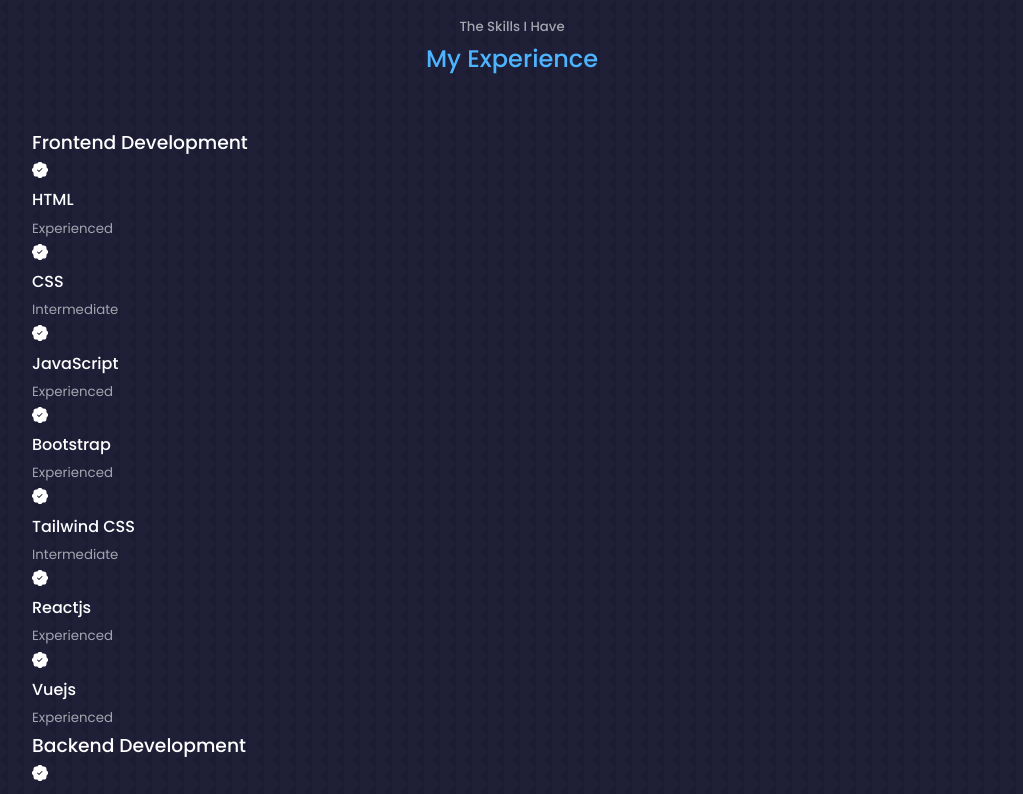
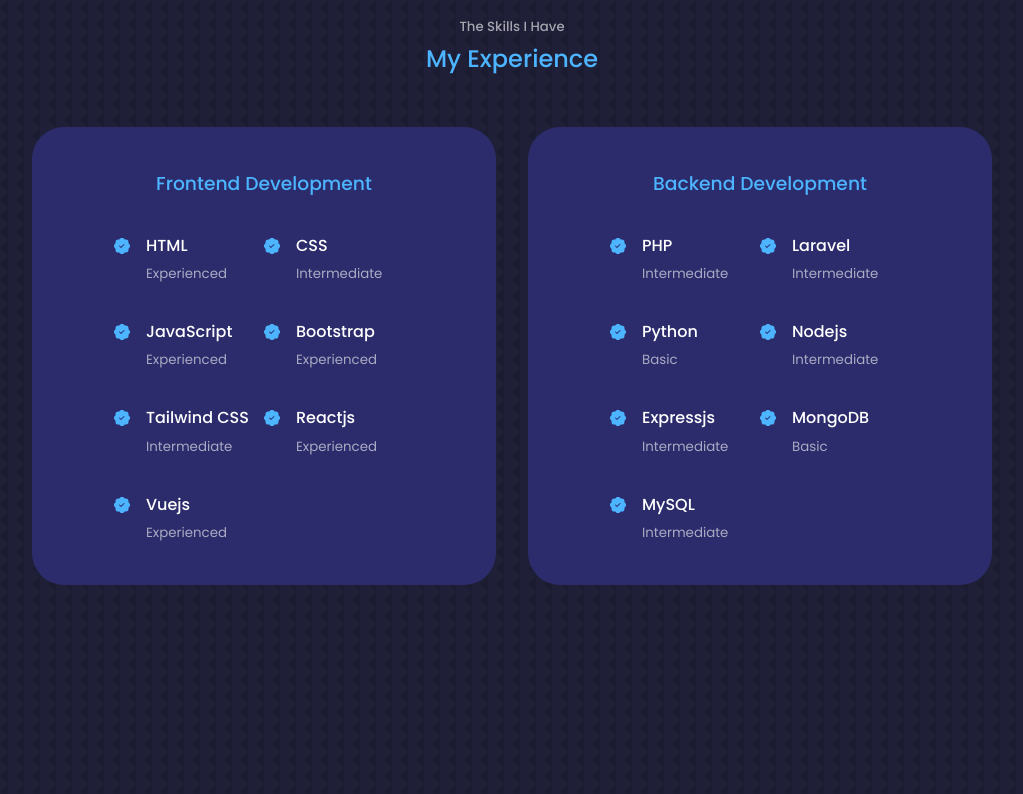
Before and after one commit to hamzaafzal9009/react-portfolio-website, a React (Create React App) app: page / in a window 1280 px wide. Shown: the part 1840-2634 px from the top of the page, without its empty margins (128-1151 px from the left). Built offline with nearby package versions, Linux system fonts and the light colour scheme.

Commit message:
experience css added

```diff
--- a/src/components/experience/Experience.jsx
+++ b/src/components/experience/Experience.jsx
@@ -12,39 +12,54 @@
           <h3>Frontend Development</h3>
           <div className="experience__content">
             <article className="experience__details">
-              <BsPatchCheckFill />
+              <BsPatchCheckFill className="experience__details-icon" />
+              <div>
                 <h4>HTML</h4>
                 <small className="text-light">Experienced</small>
+              </div>
             </article>
             <article className="experience__details">
-              <BsPatchCheckFill />
+              <BsPatchCheckFill className="experience__details-icon" />
+
+              <div>
                 <h4>CSS</h4>
                 <small className="text-light">Intermediate</small>
+              </div>
             </article>
             <article className="experience__details">
-              <BsPatchCheckFill />
+              <BsPatchCheckFill className="experience__details-icon" />
+              <div>
                 <h4>JavaScript</h4>
                 <small className="text-light">Experienced</small>
+              </div>
             </article>
             <article className="experience__details">
-              <BsPatchCheckFill />
+              <BsPatchCheckFill className="experience__details-icon" />
+              <div>
                 <h4>Bootstrap</h4>
                 <small className="text-light">Experienced</small>
+              </div>
             </article>
             <article className="experience__details">
-              <BsPatchCheckFill />
+              <BsPatchCheckFill className="experience__details-icon" />
+              <div>
                 <h4>Tailwind CSS</h4>
                 <small className="text-light">Intermediate</small>
+              </div>
             </article>
             <article className="experience__details">
-              <BsPatchCheckFill />
+              <BsPatchCheckFill className="experience__details-icon" />
+              <div>
                 <h4>Reactjs</h4>
                 <small className="text-light">Experienced</small>
+              </div>
             </article>
             <article className="experience__details">
-              <BsPatchCheckFill />
+              <BsPatchCheckFill className="experience__details-icon" />
+              <div>
                 <h4>Vuejs</h4>
                 <small className="text-light">Experienced</small>
+              </div>
             </article>
           </div>
         </div>
@@ -54,39 +69,53 @@
           <h3>Backend Development</h3>
           <div className="experience__content">
             <article className="experience__details">
-              <BsPatchCheckFill />
+              <BsPatchCheckFill className="experience__details-icon" />
+              <div>
                 <h4>PHP</h4>
-              <small className="text-light">Experienced</small>
+                <small className="text-light">Intermediate</small>
+              </div>
             </article>
             <article className="experience__details">
-              <BsPatchCheckFill />
+              <BsPatchCheckFill className="experience__details-icon" />
+              <div>
                 <h4>Laravel</h4>
-              <small className="text-light">Experienced</small>
+                <small className="text-light">Intermediate</small>
+              </div>
             </article>
             <article className="experience__details">
-              <BsPatchCheckFill />
+              <BsPatchCheckFill className="experience__details-icon" />
+              <div>
                 <h4>Python</h4>
                 <small className="text-light">Basic</small>
+              </div>
             </article>
             <article className="experience__details">
-              <BsPatchCheckFill />
+              <BsPatchCheckFill className="experience__details-icon" />
+              <div>
                 <h4>Nodejs</h4>
                 <small className="text-light">Intermediate</small>
+              </div>
             </article>
             <article className="experience__details">
-              <BsPatchCheckFill />
+              <BsPatchCheckFill className="experience__details-icon" />
+              <div>
                 <h4>Expressjs</h4>
                 <small className="text-light">Intermediate</small>
+              </div>
             </article>
             <article className="experience__details">
-              <BsPatchCheckFill />
+              <BsPatchCheckFill className="experience__details-icon" />
+              <div>
                 <h4>MongoDB</h4>
                 <small className="text-light">Basic</small>
+              </div>
             </article>
             <article className="experience__details">
-              <BsPatchCheckFill />
+              <BsPatchCheckFill className="experience__details-icon" />
+              <div>
                 <h4>MySQL</h4>
                 <small className="text-light">Intermediate</small>
+              </div>
             </article>
           </div>
         </div>
--- a/src/components/experience/experience.css
+++ b/src/components/experience/experience.css
@@ -0,0 +1,43 @@
+.experience__container {
+  display: grid;
+  grid-template-columns: 1fr 1fr;
+  gap: 2rem;
+}
+
+.experience__container > div {
+  background-color: var(--color-bg-variant);
+  padding: 2.4rem 5rem;
+  border-radius: 2rem;
+  border: 2px solid transparent;
+  transition: var(--transition);
+}
+
+
+.experience__container > div:hover {
+    background: transparent;
+    border-color: var(--color-primary-variant);
+    cursor: default;
+}
+
+.experience__container > div h3{
+    text-align: center;
+    margin-bottom: 2rem;
+    color: var(--color-primary);
+}
+
+.experience__content {
+    display: grid;
+    grid-template-columns: 1fr 1fr;
+    row-gap: 2rem;
+}
+
+.experience__details {
+    display: flex;
+    gap: 1rem;
+}
+
+
+.experience__details-icon {
+    margin-top: 6px;
+    color: var(--color-primary);
+}
```
Lines whose indentation alone changed are shown as unchanged.
